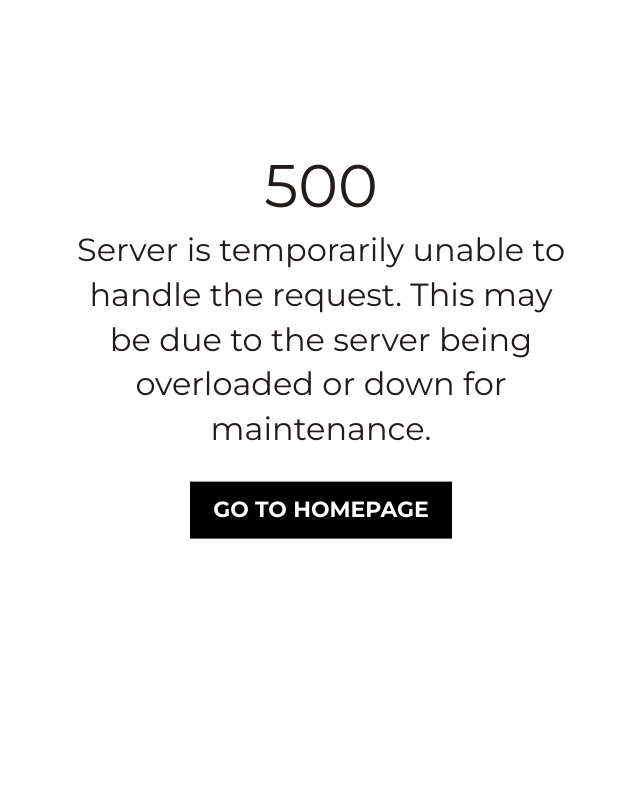
After one commit to adamszustak/Personal-blog-django, a Django app: template personal_blog/blog/templates/500.html in a window 1280 px wide. The commit adds this page. Shown: the whole page, without its empty margins (319-959 px from the left). Run offline with Django 3.2, Linux system fonts and the light colour scheme; the template is opened without the code that fills it, so the values that code supplies are empty.

Commit message:
added SEO meta/extra Tag Model

```diff
--- a/personal_blog/blog/admin.py
+++ b/personal_blog/blog/admin.py
@@ -7,7 +7,7 @@ class PostAdmin(admin.ModelAdmin):
     list_display = ("field", "title", "created_on", "status")
     list_filter = ("status",)
     search_fields = [
-        "title",
+        "title", "tags",
     ]
     prepopulated_fields = {"slug": ("title",)}
 
--- a/personal_blog/blog/context_processors.py
+++ b/personal_blog/blog/context_processors.py
@@ -4,6 +4,5 @@ from blog.models import Post, Category
 def list_all(request):
     return {"last5post": Post.published.order_by("created_on")[0:5]}
 
-
 def list_category(request):
     return {"category_list": Category.objects.all()}
--- a/personal_blog/blog/models.py
+++ b/personal_blog/blog/models.py
@@ -1,6 +1,7 @@
 from PIL import Image
 from ckeditor_uploader.fields import RichTextUploadingField
 from django_resized import ResizedImageField
+from taggit.managers import TaggableManager
 
 from django.db import models
 from django.urls import reverse
@@ -45,6 +46,7 @@ class Post(models.Model):
     created_on = models.DateTimeField(auto_now_add=True)
     status = models.IntegerField(choices=STATUS, default=0)
     objects = models.Manager()
+    tags = TaggableManager()
     published = PublishedManager()
 
     class Meta:
--- a/personal_blog/blog/static/css/style.css
+++ b/personal_blog/blog/static/css/style.css
@@ -255,6 +255,8 @@ pre code {
   border: 1px solid #E1E1E1;
   border-radius: 4px;
 }
+
+
 /* tables */
 
 th, td {
--- /dev/null
+++ b/personal_blog/blog/templates/500.html
@@ -0,0 +1,108 @@
+<!DOCTYPE html>
+<html lang="en">
+<head>
+  <meta charset="UTF-8">
+  <meta name="viewport" content="width=device-width, initial-scale=1.0">
+  <link href="https://fonts.googleapis.com/css?family=Montserrat:200,400,700" rel="stylesheet">
+  <title>50x!</title>
+  <style>
+        * {
+  -webkit-box-sizing: border-box;
+          box-sizing: border-box;
+}
+
+body {
+  padding: 0;
+  margin: 0;
+}
+
+#notfound {
+  position: relative;
+  height: 100vh;
+}
+
+#notfound .notfound {
+  position: absolute;
+  left: 50%;
+  top: 50%;
+  -webkit-transform: translate(-50%, -50%);
+      -ms-transform: translate(-50%, -50%);
+          transform: translate(-50%, -50%);
+}
+
+.notfound {
+  max-width: 520px;
+  width: 100%;
+  line-height: 1.4;
+  text-align: center;
+}
+
+.notfound .notfound-500 {
+  position: relative;
+  height: 200px;
+  margin: 0px auto 20px;
+  z-index: -1;
+}
+
+
+.notfound .notfound-500 h2 {
+  font-family: 'Montserrat', sans-serif;
+  font-size: 32px;
+  font-weight: 400;
+  color: #211b19;
+  background: #fff;
+  padding: 10px 5px;
+  margin: auto;
+  display: inline-block;
+  position: absolute;
+  bottom: 0px;
+  left: 0;
+  right: 0;
+}
+
+.notfound a {
+  font-family: 'Montserrat', sans-serif;
+  display: inline-block;
+  font-weight: 700;
+  text-decoration: none;
+  color: #fff;
+  text-transform: uppercase;
+  padding: 13px 23px;
+  background: black;
+  font-size: 22px;
+  -webkit-transition: 0.3s all;
+  transition: 0.3s all;
+}
+
+.notfound a:hover {
+  color: #ff6300;
+  background: white;
+}
+
+@media only screen and (max-width: 480px) {
+  .notfound .notfound-500 {
+    height: 148px;
+    margin: 0px auto 10px;
+  }
+
+  .notfound .notfound-500 h2 {
+    font-size: 16px;
+  }
+  .notfound a {
+    padding: 7px 15px;
+    font-size: 14px;
+  }
+}
+  </style>
+</head>
+<body>
+  <div id="notfound">
+  <div class="notfound">
+    <div class="notfound-500">
+      <h2><div style="font-size:60px;">500</div> Server is temporarily unable to handle the request. This may be due to the server being overloaded or down for maintenance.</h2>
+    </div>
+    <a href="https://www.uczsieit.pl">Go TO Homepage</a>
+  </div>
+  </div>
+</body>
+</html>
--- a/personal_blog/blog/templates/blog/home.html
+++ b/personal_blog/blog/templates/blog/home.html
@@ -1,6 +1,7 @@
 {% extends "blog/base.html" %}
+{% load blog_tags %}
 {% block title %}
-  <title>UczsieIT!</title>
+  <title>{% blog_title %} {{ object.name|add_dash|title }}</title>
 {% endblock title %}
 {% block content %}
 {% for post in object_list %}
--- a/personal_blog/blog/urls.py
+++ b/personal_blog/blog/urls.py
@@ -3,15 +3,16 @@ from django.conf import settings
 from django.conf.urls.static import static
 from django.conf import settings
 
-from .views import PostList, PostDetailView, PostFieldView, PostFilterList
+from .views import PostList, PostDetailView, PostCategoryView, PostFilterList, PostTagView
 
 urlpatterns = [
     path("", PostList.as_view(), name="home"),
     path("<slug:slug>", PostDetailView.as_view(), name="post_detail"),
     path(
-        "category/<slug:slug>", PostFieldView.as_view(), name="post_category"
+        "category/<slug:slug>", PostCategoryView.as_view(), name="post_category"
     ),
     path("szukaj/", PostFilterList.as_view(), name="filter_post"),
+    path("tag/<slug:slug>", PostTagView.as_view(), name="tag_post")
 ]
 if settings.DEBUG:
     urlpatterns += static(
--- a/personal_blog/conf/settings/base.py
+++ b/personal_blog/conf/settings/base.py
@@ -27,6 +27,7 @@ INSTALLED_APPS = [
     "ckeditor_uploader",
     "crispy_forms",
     "google_analytics",
+    "taggit",
     "django.contrib.admin",
     "django.contrib.auth",
     "django.contrib.contenttypes",
@@ -158,3 +159,8 @@ CKEDITOR_ALLOW_NONIMAGE_FILES = False
 GOOGLE_ANALYTICS = {
     "google_analytics_id": get_secret("GOOGLE_ID"),
 }
+
+
+BLOG_TITLE = "UczsieIT!"
+BLOG_DESCRIPTION = "Blog zawierający artykuły na temat Pythona i Django. Jeśli chcesz poznać praktyczne oblicze Pythona to koniecznie sprawdź!"
+KEYWORDS = "Ucz sie IT, Informatyka, Informatics, Nauka, Science, Komputery, Computers, Python, Django"
--- a/requirements.txt
+++ b/requirements.txt
@@ -10,3 +10,4 @@ psycopg2==2.8.4
 python-dotenv==0.13.0
 pytz==2019.3
 sqlparse==0.3.1
+django-taggit==1.2.0
```
Also changed, not shown: personal_blog/blog/templates/blog/base.html (+12 -1 lines), personal_blog/blog/templates/blog/filter_post.html (deleted, +0 -23 lines), personal_blog/blog/templates/blog/post_category.html (deleted, +0 -23 lines), personal_blog/blog/templates/blog/post_detail.html (+14 -5 lines), personal_blog/blog/templatetags/blog_tags.py (added, +26 -0 lines), personal_blog/blog/tests/test_models.py (+5 -0 lines), personal_blog/blog/tests/test_views.py (+19 -5 lines), personal_blog/blog/views.py (+48 -28 lines), personal_blog/blog/migrations/0002_auto_20200505_0745.py (added), personal_blog/blog/migrations/0003_auto_20200505_1938.py (added), personal_blog/blog/templatetags/__init__.py (added).
